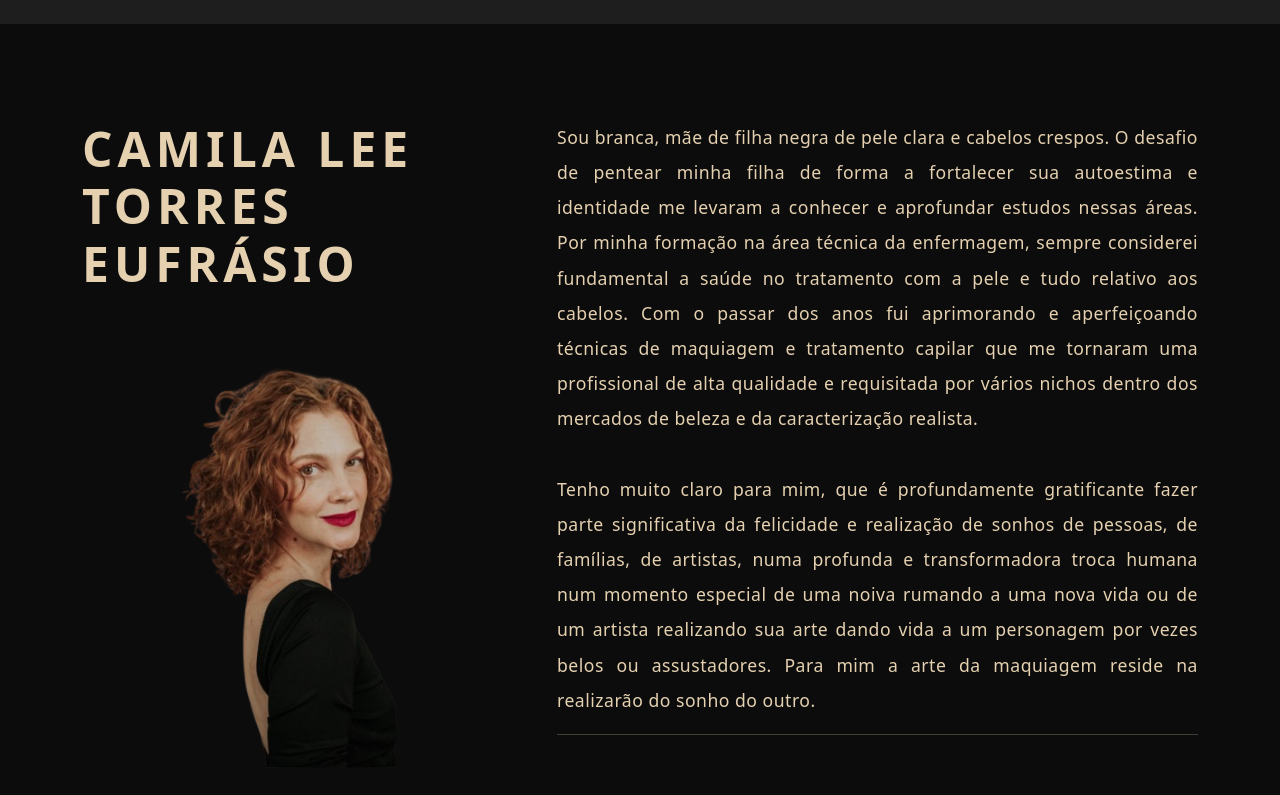
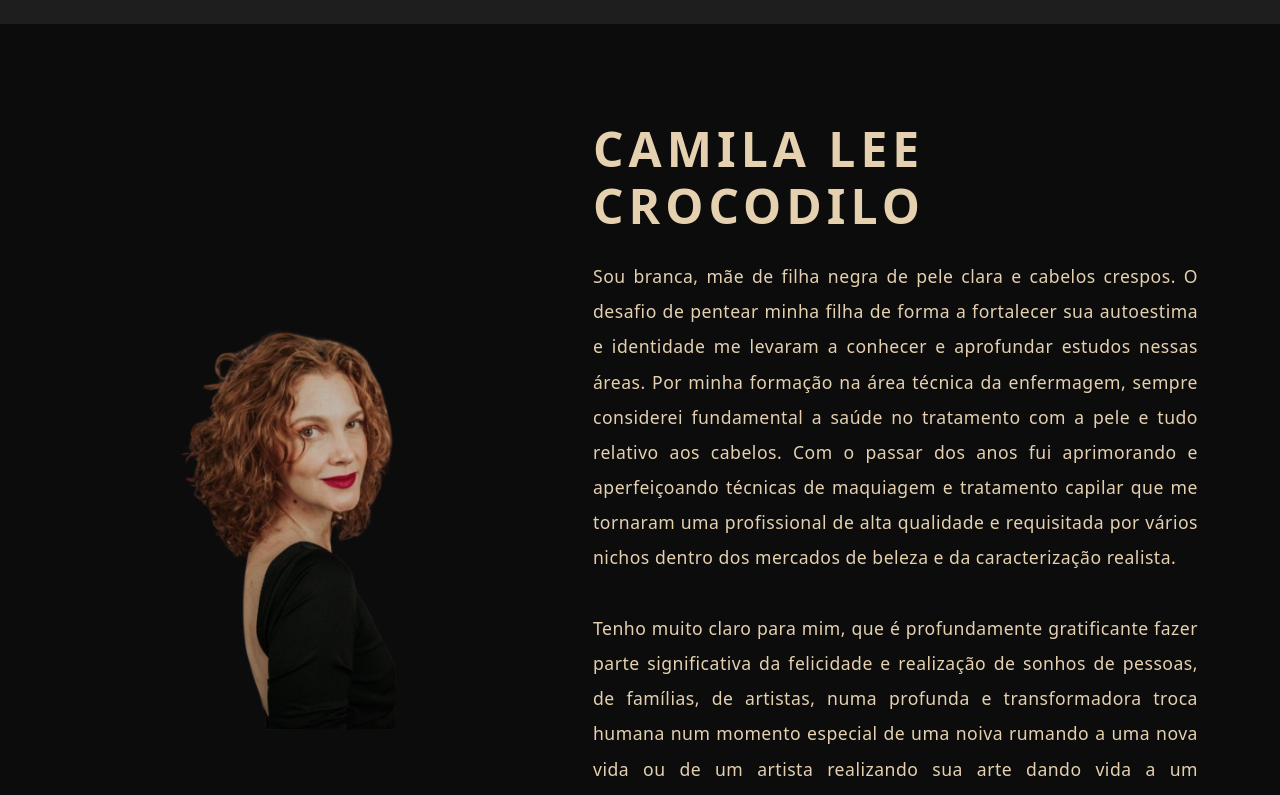
Before and after one commit to carlossfelipe/camilalee, a React (Vite) app in the folder crocodila-lee/: page / in a window 1280 px wide. Shown: the part 2100-2895 px from the top of the page. Built offline with nearby package versions, Linux system fonts and the light colour scheme.

Commit message:
Consertado o titulo encima do texto

```diff
--- a/crocodila-lee/src/pages/home/components/HomeHeader.jsx
+++ b/crocodila-lee/src/pages/home/components/HomeHeader.jsx
@@ -1,3 +1,4 @@
+import { Link } from "react-router-dom";
 import logo from "../../../assets/Logo/Mask_group-removebg-preview.png"
 
 function HomeHeader({banner}) {
@@ -10,9 +11,9 @@ function HomeHeader({banner}) {
         <p className="subtitle gold-text2">
           MAQUIAGEM • CABELO • CARACTERIZAÇÃO
         </p>
-        <a href="#" className="btn btn-gold mt-3">
+        <Link to="/noivas" className="btn btn-gold mt-3">
           Conheça o meu portifólio
-        </a>
+        </Link>
       </div>
     </header>
   );
--- a/crocodila-lee/src/pages/home/components/HomeTransforma.jsx
+++ b/crocodila-lee/src/pages/home/components/HomeTransforma.jsx
@@ -8,19 +8,8 @@ function HomeTransforma() {
       style={{ backgroundColor: "#0c0c0c" }}
     >
       <div className="container py-5">
-  <div className="row">
-
-    {/* ESQUERDA */}
-    <div className="col-md-5">
-
-      {/* TÍTULO */}
-      <h2 className="display-5 fw-bold text-uppercase ls-5 mb-4 gold-text1">
-        CAMILA LEE <br />
-        TORRES <br />
-        EUFRÁSIO
-      </h2>
-
-      {/* IMAGEM */}
+        <div className="row align-items-center">
+          <div className="col-md-5 d-flex justify-content-start">
             <img
               src={cinema1}
               className="img-fluid img-perfil-ajuste"
@@ -28,8 +17,11 @@ function HomeTransforma() {
             />
           </div>
 
-    {/* DIREITA */}
-    <div className="col-md-7">
+          <div className="col-md-7 ps-md-5">
+            <h2 className="display-5 fw-bold text-uppercase ls-5 mb-4 gold-text1">
+              CAMILA LEE<br/> CROCODILO
+            </h2>
+
             <div className="gold-text1 fw-light text-justify">
               <p className="lh-lg" style={{ fontSize: "1.1rem" }}>
                 Sou branca, mãe de filha negra de pele clara e cabelos crespos.
```
Lines whose indentation alone changed are shown as unchanged.
